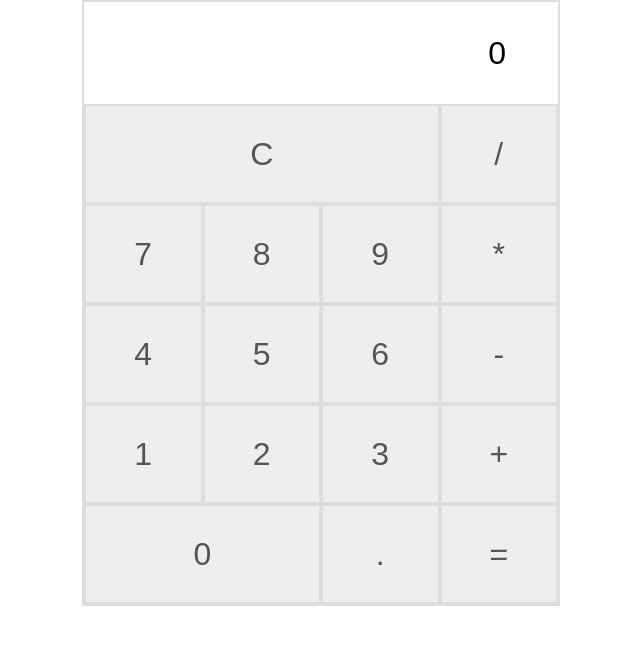
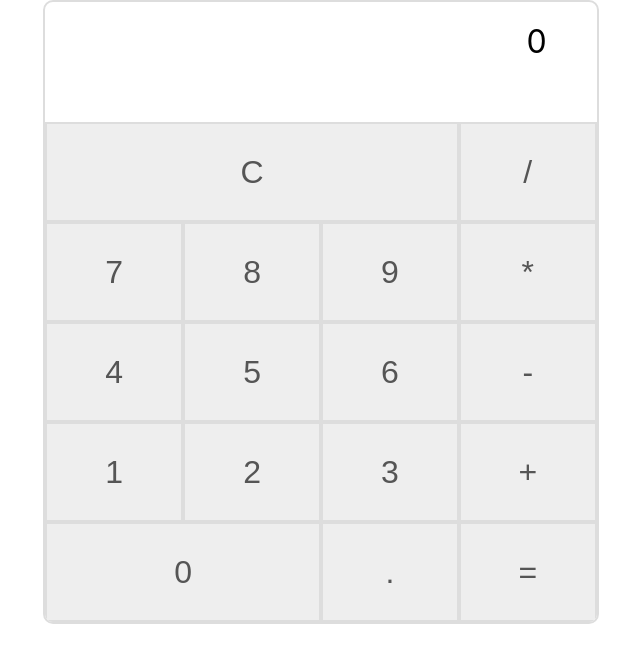
Before and after one commit to vicc30/calculator-react, a React (Create React App) app: page / in a window 1280 px wide. Shown: the top 662 px of the page, without its empty margins (319-959 px from the left). Built offline with nearby package versions, Linux system fonts and the light colour scheme.

Commit message:
Fixed some issues and add styles for display

```diff
--- a/public/index.html
+++ b/public/index.html
@@ -2,19 +2,19 @@
 <html lang="en">
   <head>
     <meta charset="utf-8" />
-    <link rel="icon" href="%PUBLIC_URL%/favicon.ico" />
+    <link rel="icon" href="" />
     <meta name="viewport" content="width=device-width, initial-scale=1" />
     <meta name="theme-color" content="#000000" />
     <meta
       name="description"
       content="Web site created using create-react-app"
     />
-    <link rel="apple-touch-icon" href="%PUBLIC_URL%/logo192.png" />
+    <link rel="apple-touch-icon" href="" />
     <!--
       manifest.json provides metadata used when your web app is installed on a
       user's mobile device or desktop. See https://developers.google.com/web/fundamentals/web-app-manifest/
     -->
-    <link rel="manifest" href="%PUBLIC_URL%/manifest.json" />
+    <link rel="manifest" href="" />
     <!--
       Notice the use of %PUBLIC_URL% in the tags above.
       It will be replaced with the URL of the `public` folder during the build.
--- a/src/App.js
+++ b/src/App.js
@@ -5,8 +5,8 @@ import "./styles/style.css";
 
 class App extends React.Component  {
 
-  constructor(props){
-    super(props);
+  constructor(){
+    super();
 
     this.state = {
       current: '0',
@@ -35,8 +35,8 @@ class App extends React.Component  {
     }
   }
 
-  calculate = (symbol) => {
-    let {current, previous, nextIsReset} = this.state;
+  calculate = () => {
+    let {current, previous} = this.state;
     if(previous.length > 0){
       current = Parser.evaluate(String(previous[previous.length - 1] + current));
       this.setState({current, previous: [], nextIsReset: true});
@@ -69,12 +69,12 @@ class App extends React.Component  {
         {this.state.previous.length > 0 ?
           <div className="floaty-last">{this.state.previous[this.state.previous.length - 1]}</div>
         : null}
-        <input className="result" type="text" value={this.state.current} />
-
-        {buttons.map((btn, i) => {
-          return <Button key={i} symbol={btn.symbol} cols={btn.cols} action={(symbol) => btn.action(symbol)} />
-        })}
-
+        <div className="result">{this.state.current}</div>
+        <div>
+          {buttons.map((btn, i) => {
+            return <Button key={i} symbol={btn.symbol} cols={btn.cols} action={(symbol) => btn.action(symbol)} />
+          })}
+        </div>
       </div>
     );
   }
--- a/src/styles/style.css
+++ b/src/styles/style.css
@@ -22,15 +22,16 @@ button.calc-button {
     color: #555
 }
 
-input.result {
+.result {
     height: 100px;
-    width: auto;
+    width: 100%;
     border: none;
     text-align: right;
     font-size: 32px;
     position: relative;
     max-width: 100vw;
     margin-right: 50px;
+    margin-top: 20px;
     float: right;
 }
 
@@ -45,8 +46,9 @@ input.result {
 }
 
 .App {
-    max-width: min-content;
+    width: max-content;
     margin: auto;
     overflow: auto;
     border: 2px solid #ddd;
+    border-radius: 10px;
 }
```
Also changed, not shown: public/manifest.json, 1 other file (tests, documents, lock files or other folders).
